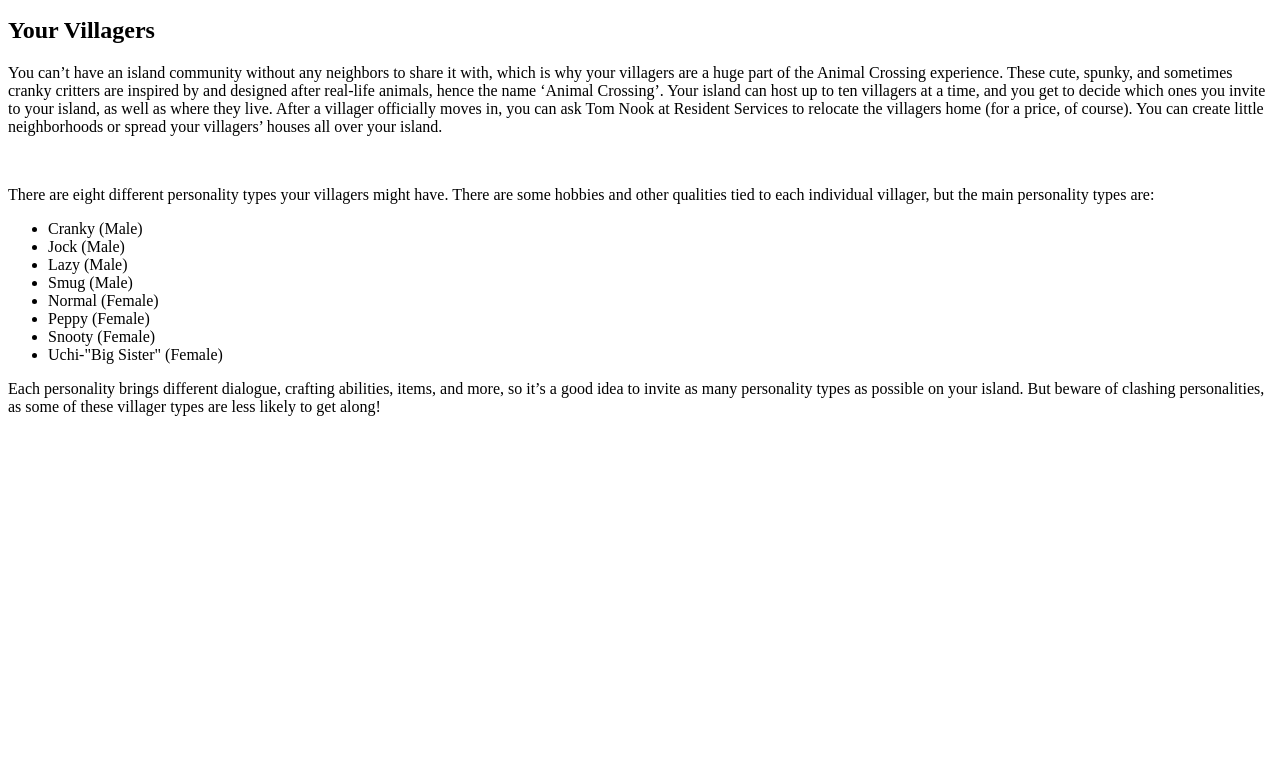
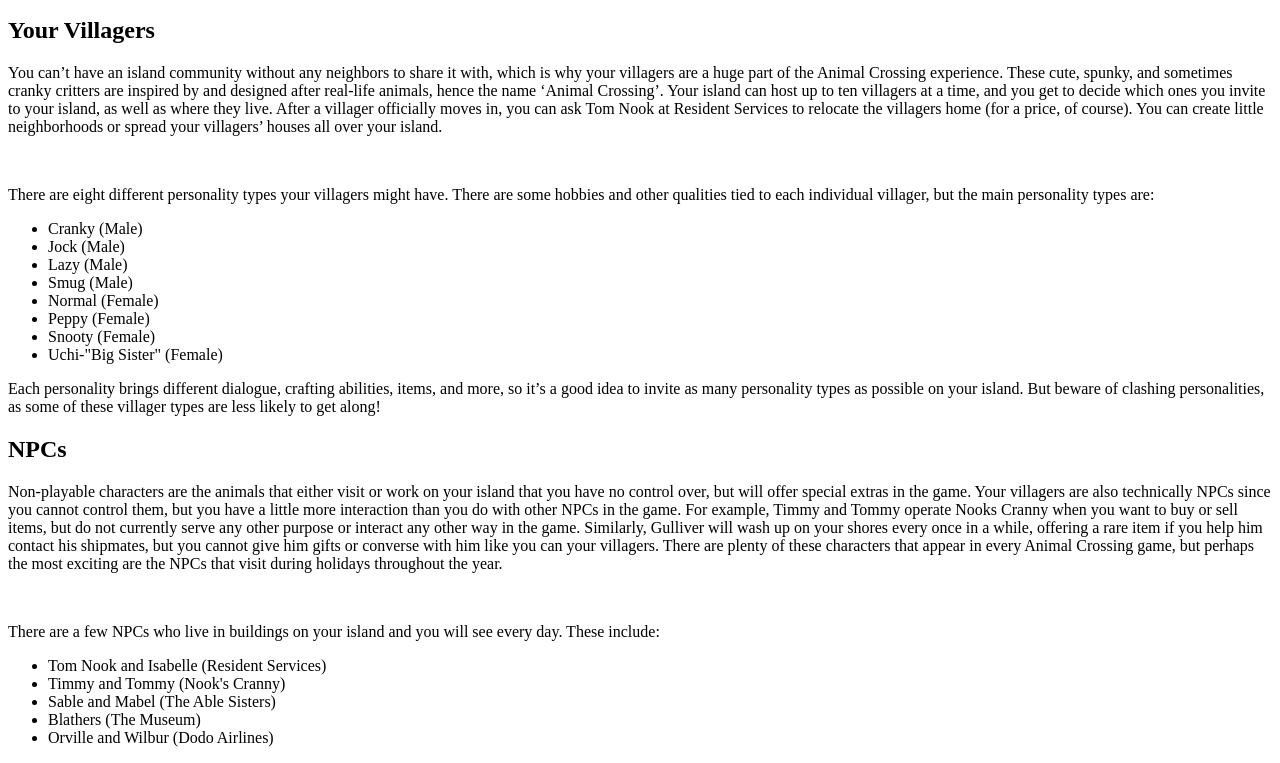
Before and after one commit to hoaglandl/project3, a plain HTML site: page about.html in a window 1280 px wide. Shown: the part 633-1396 px from the top of the page. Before the commit the page ends 1065 px from the top, so only its background shows below. Drawn offline with Linux system fonts and the light colour scheme.

Commit message:
added text content to npc section of about page

```diff
--- a/about.html
+++ b/about.html
@@ -67,6 +67,26 @@
       </div>
      </section>
 
+     <section>
+      <div class="info-box">
+       <h2>NPCs</h2>
+        <p>Non-playable characters are the animals that either visit or work on your island that you have no control over, but will offer special extras in the game. Your villagers are also technically NPCs since you cannot control them, but you have a little more interaction than you do with other NPCs in the game. For example, Timmy and Tommy operate Nooks Cranny when you want to buy or sell items, but do not currently serve any other purpose or interact any other way in the game. Similarly, Gulliver will wash up on your shores every once in a while, offering a rare item if you help him contact his shipmates, but you cannot give him gifts or converse with him like you can your villagers. There are plenty of these characters that appear in every Animal Crossing game, but perhaps the most exciting are the NPCs that visit during holidays throughout the year.</p>
+
+        <br>
+
+        <p>There are a few NPCs who live in buildings on your island and you will see every day. These include:</p>
+          <ul>
+            <li>Tom Nook and Isabelle (Resident Services)</li>
+            <li>Timmy and Tommy (Nook's Cranny)</li>
+            <li>Sable and Mabel (The Able Sisters)</li>
+            <li>Blathers (The Museum)</li>
+            <li>Orville and Wilbur (Dodo Airlines)</li>
+          </ul>
+      </div>
+     </section>
+
+
+
 
    </main>
 
```
